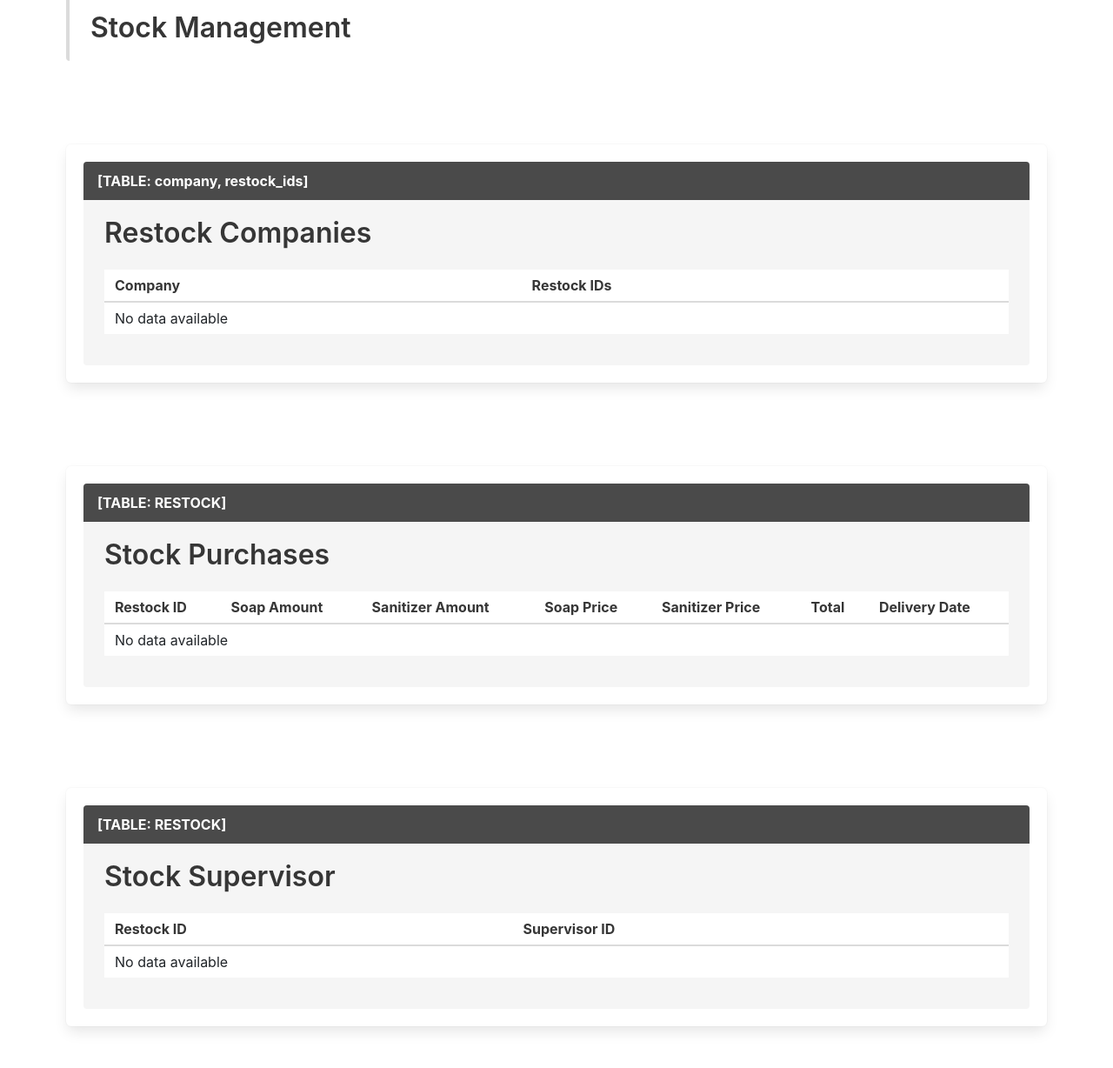
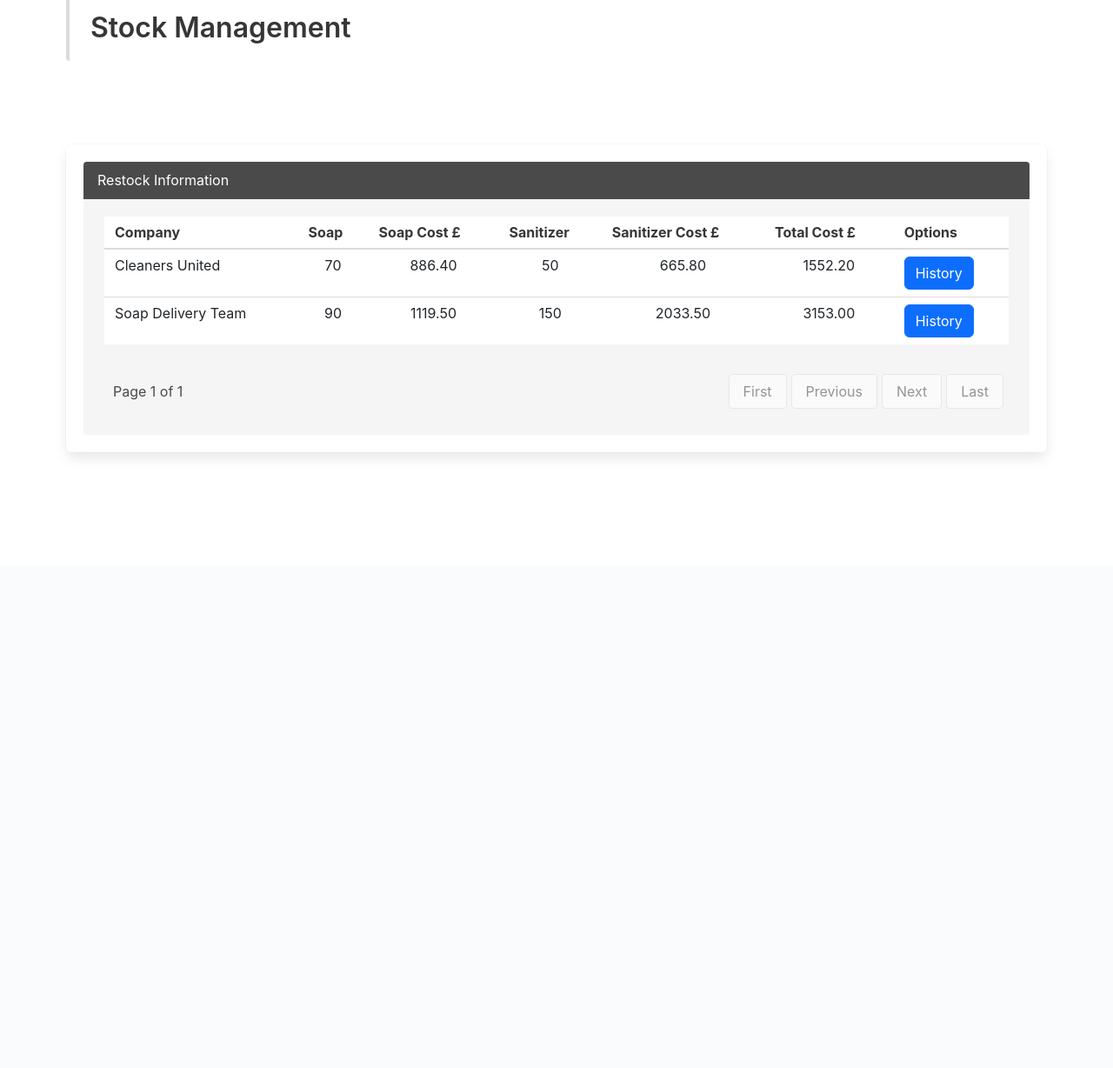
Before and after one commit to zakr0112/Soap-Dispenser, a Django app: page /restock in a window 1280 px wide. Shown: the part 150-1378 px from the top of the page at 87% size. After the commit the page ends 675 px from the top, so only its background shows below. Run offline with Django 4.2, Linux system fonts and the light colour scheme; data comes from the database, SQL or seed files in the repository.

Commit message:
Updated stock page
Removed tables that weren't required, working currently on the history modal

```diff
--- a/soap_project/dispenser/templates/dispenser/stock.html
+++ b/soap_project/dispenser/templates/dispenser/stock.html
@@ -2,12 +2,14 @@
 <head>
    <meta charset="UTF-8">
    <meta name="viewport" content="width=device-width, initial-scale=1.0">
-    <title>Stock</title>
+   <title>Restock History</title>
    {% load static %}
    <link rel="icon" type="image/x-icon" href="{% static 'images/DispenserInc.png' %}">
    <link rel="stylesheet" href="https://cdn.jsdelivr.net/npm/bootstrap@5.3.0/dist/css/bootstrap.min.css">
    <link rel="stylesheet" href="https://cdnjs.cloudflare.com/ajax/libs/bulma/0.9.4/css/bulma.min.css">
    <link rel="stylesheet" href="{% static 'css/navbar.css' %}">
+   <link rel="stylesheet" href="{% static 'css/modalstyles.css' %}">
+   <script src="https://code.jquery.com/jquery-3.6.0.min.js"></script>
 </head>
 <body>
 
@@ -27,7 +29,7 @@
          <div id="navbarMenu" class="navbar-menu">
             <div class="navbar-end">
                <a class="navbar-item" href="{% url 'shifts' %}">Shifts</a>
-               <a class="navbar-item" href="{% url 'stock' %}">Stock</a>
+               <a class="navbar-item" href="{% url 'restock' %}">Stock</a>
                <a class="navbar-item" href="{% url 'sites' %}">Sites</a>
                <a class="navbar-item" href="{% url 'dispenser_resolved' %}">Dispensers</a>
                <!-- Staff Dropdown -->
@@ -58,124 +60,67 @@
          <div class="box">
                <article class="message">
                   <div class="message-header">
-                        <p>[TABLE: company, restock_ids]</p>
+                     <h3>Restock Information</h3>
                   </div>
                   <div class="message-body">
-                        <h1 class="title">Restock Companies</h1>
                      <table class="table is-striped is-fullwidth">
                            <thead>
                               <tr>
                                  <th>Company</th>
-                                    <th>Restock IDs</th>
+                                 <th>Soap</th>
+                                 <th>Soap Cost &pound;</th>
+                                 <th>Sanitizer</th>
+                                 <th>Sanitizer Cost &pound;</th>
+                                 <th>Total Cost &pound;</th>
+                                 <th>Options</th>
                               </tr>
                            </thead>
                            <tbody>
-                                {% for company, restock_ids in companies_dict.items %}
+                           {% for RESTOCK in page_obj %}
                            <tr>
-                                    <td>{{ company }}</td>
+                              <td>{{ RESTOCK.0 }}</td>
+                              <td class="text-center">{{ RESTOCK.1 }}</td>
+                              <td class="text-center">{{ RESTOCK.2|floatformat:2 }}</td>
+                              <td class="text-center">{{ RESTOCK.3 }}</td>
+                              <td class="text-center">{{ RESTOCK.4|floatformat:2 }}</td>
+                              <td class="text-center">{{ RESTOCK.5|floatformat:2 }}</td>
                               <td>
-                                        {% for restock_id in restock_ids %}
-                                            <div>{{ restock_id }}</div>
-                                        {% empty %}
-                                            <div>No Restock IDs</div>
-                                        {% endfor %}
+                                 <button class="btn btn-small btn-primary view-restock-btn" data-restock="{{ RESTOCK.0 }}">
+                                    History
+                                 </button>
                               </td>
                            </tr>
                            {% empty %}
                            <tr>
-                                    <td colspan="2">No data available</td>
+                              <td colspan="5">No data available</td>
                            </tr>
                            {% endfor %}
                         </tbody>
                      </table>
-                    </div>
+                     <div class="pagination-container" style="display: flex; justify-content: space-between; align-items: center; background-color: #f5f5f5; padding: 10px; border-radius: 8px;">
+                        <span> Page {{ page_obj.number }} of {{ page_obj.paginator.num_pages }} </span>
+                        <nav class="pagination" role="navigation" aria-label="pagination" style="display: flex; gap: 5px;">
+                              {% if page_obj.has_previous %}
+                                 <a class="button is-info has-text-white" href="?page=1">First</a>
+                                 <a class="button is-primary has-text-white" href="?page={{ page_obj.previous_page_number }}">Previous</a>
+                              {% else %}
+                                 <a class="button" disabled>First</a>
+                                 <a class="button" disabled>Previous</a>
+                              {% endif %}
+                              {% if page_obj.has_next %}
+                                 <a class="button is-primary has-text-white" href="?page={{ page_obj.next_page_number }}">Next</a>
+                                 <a class="button is-info has-text-white" href="?page={{ page_obj.paginator.num_pages }}">Last</a>
+                              {% else %}
+                                 <a class="button" disabled>Next</a>
+                                 <a class="button" disabled>Last</a>
+                              {% endif %}
+                        </nav>
+                     </div><!-- pagination -->
+                  </div><!-- message-body -->
                </article>
-            </div>
+         </div><!-- box -->
       </div>
    </section>
-
-    <!-- Stock Purchases Section -->
-    <section class="section">
-        <div class="container">
-            <div class="box">
-                <article class="message">
-                    <div class="message-header">
-                        <p>[TABLE: RESTOCK]</p>
-                    </div>
-                    <div class="message-body">
-                        <h1 class="title">Stock Purchases</h1>
-                        <table class="table is-striped is-fullwidth">
-                            <thead>
-                                <tr>
-                                    <th>Restock ID</th>
-                                    <th>Soap Amount</th>
-                                    <th>Sanitizer Amount</th>
-                                    <th>Soap Price</th>
-                                    <th>Sanitizer Price</th>
-                                    <th>Total</th>
-                                    <th>Delivery Date</th>
-                                </tr>
-                            </thead>
-                            <tbody>
-                                {% for RESTOCK in dispensers %}
-                                <tr>
-                                    <td>{{ RESTOCK.0 }}</td>
-                                    <td>{{ RESTOCK.2 }}</td>
-                                    <td>{{ RESTOCK.3 }}</td>
-                                    <td>{{ RESTOCK.4 }}</td>
-                                    <td>{{ RESTOCK.5 }}</td>
-                                    <td>{{ RESTOCK.6 }}</td>
-                                    <td>{{ RESTOCK.8|date:"d/m/Y" }}</td>
-                                </tr>
-                                {% empty %}
-                                <tr>
-                                    <td colspan="7">No data available</td>
-                                </tr>
-                                {% endfor %}
-                            </tbody>
-                        </table>
-                    </div>
-                </article>
-            </div>
-        </div>
-    </section>
-
-    <!-- Stock Supervisor Section -->
-    <section class="section">
-        <div class="container">
-            <div class="box">
-                <article class="message">
-                    <div class="message-header">
-                        <p>[TABLE: RESTOCK]</p>
-                    </div>
-                    <div class="message-body">
-                        <h1 class="title">Stock Supervisor</h1>
-                        <table class="table is-striped is-fullwidth">
-                            <thead>
-                                <tr>
-                                    <th>Restock ID</th>
-                                    <th>Supervisor ID</th>
-                                </tr>
-                            </thead>
-                            <tbody>
-                                {% for RESTOCK in dispensers %}
-                                <tr>
-                                    <td>{{ RESTOCK.0 }}</td>
-                                    <td>{{ RESTOCK.1 }}</td>
-                                </tr>
-                                {% empty %}
-                                <tr>
-                                    <td colspan="2">No data available</td>
-                                </tr>
-                                {% endfor %}
-                            </tbody>
-                        </table>
-                    </div>
-                </article>
-            </div>
-        </div>
-    </section>
-
    <script>
       document.addEventListener('DOMContentLoaded', () => {
          const burger = document.querySelector('.navbar-burger');
@@ -188,5 +133,77 @@
          }
       });
    </script>
+
+   <!-- Bootstrap Modal (No Backdrop) -->
+   <div class="modal fade" id="restockDetailsModal" tabindex="-1" aria-labelledby="restockDetailsModalLabel" aria-hidden="true">
+      <div class="modal-dialog">
+         <div class="modal-content">
+            <div class="modal-header">
+               <h3 class="modal-title">Restock History Details</h3>
+               <button type="button" class="btn-close" data-bs-dismiss="modal" aria-label="Close"></button>
+            </div>
+            <div class="modal-body">
+               <table class="table table-striped">
+                  <thead>
+                     <tr>
+                        <th>Delivery Date</th>
+                        <th>Soap Amount</th>
+                        <th>Soap Price</th>
+                        <th>Sanitizer Amount</th>
+                        <th>Sanitizer Price</th>
+                        <th>Total</th>
+                     </tr>
+                  </thead>
+                  <tbody id="restock-data">
+                     <!-- Data will be injected here -->
+                  </tbody>
+               </table>
+            </div>
+            <div class="modal-footer">
+               <button type="button" class="btn btn-secondary" data-bs-dismiss="modal">Close</button>
+            </div>
+         </div>
+      </div>
+   </div>
+
+   <!-- Bootstrap & AJAX Script -->
+   <script>
+      $(document).ready(function() {
+          $(".view-restock-btn").click(function() {
+            let restockId = $(this).data("restock");
+            let modal = new bootstrap.Modal(document.getElementById("restockModal"));
+            $("#restockModalLabel").text(`Restock History for ${restockId}`);
+            $("#restock-data").html("<tr><td colspan='6' class='text-center'>Loading...</td></tr>");  // Show loading state
+            // Fetch restock data via AJAX
+            $.ajax({
+               url: "/get_restock_data/" + restockId + "/",
+               method: "GET",
+               success: function(data) {
+                     let tableRows = "";
+                     if (data.length > 0) {
+                        data.forEach(function(row) {
+                           tableRows += `<tr>
+                                 <td>${row.Delivery_Date}</td>
+                                 <td>${row.Soap_Amount_Bought}</td>
+                                 <td>${row.Soap_Price}</td>
+                                 <td>${row.Sanitizer_Amount_Bought}</td>
+                                 <td>${row.Sanitizer_Price}</td>
+                                 <td>${row.Total}</td>
+                           </tr>`;
+                        });
+                     } else {
+                        tableRows = "<tr><td colspan='6' class='text-center'>No data available</td></tr>";
+                     }
+                     $("#restock-data").html(tableRows);
+               },
+               error: function() {
+                  $("#restock-data").html("<tr><td colspan='6' class='text-center text-danger'>Error loading data</td></tr>");
+               }
+            });
+            modal.show();
+          });
+      });
+   </script>
+   <script src="https://cdn.jsdelivr.net/npm/bootstrap@5.3.0/dist/js/bootstrap.bundle.min.js"></script>
 </body>
 </html>
```
Lines whose indentation alone changed are shown as unchanged.
